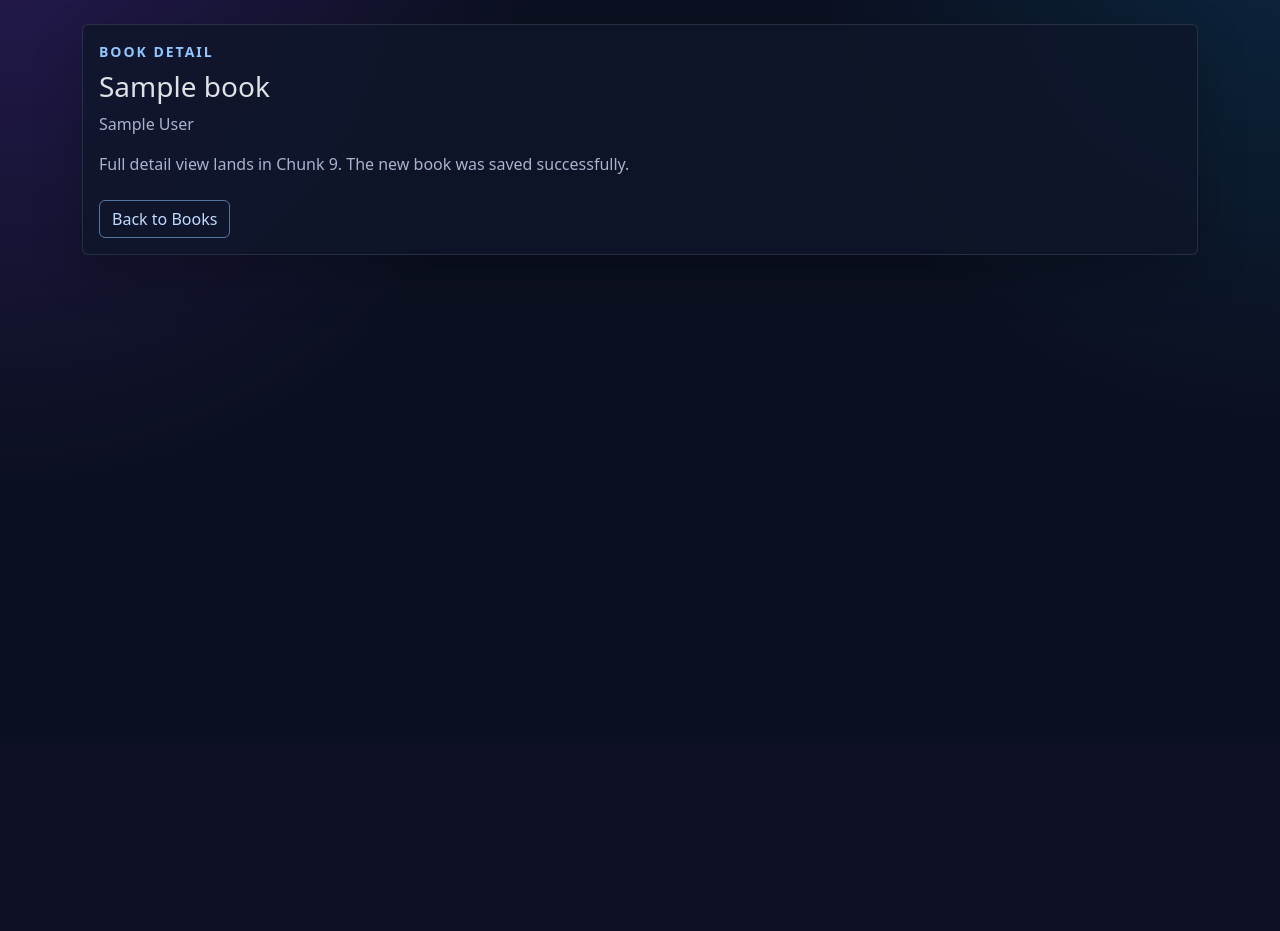
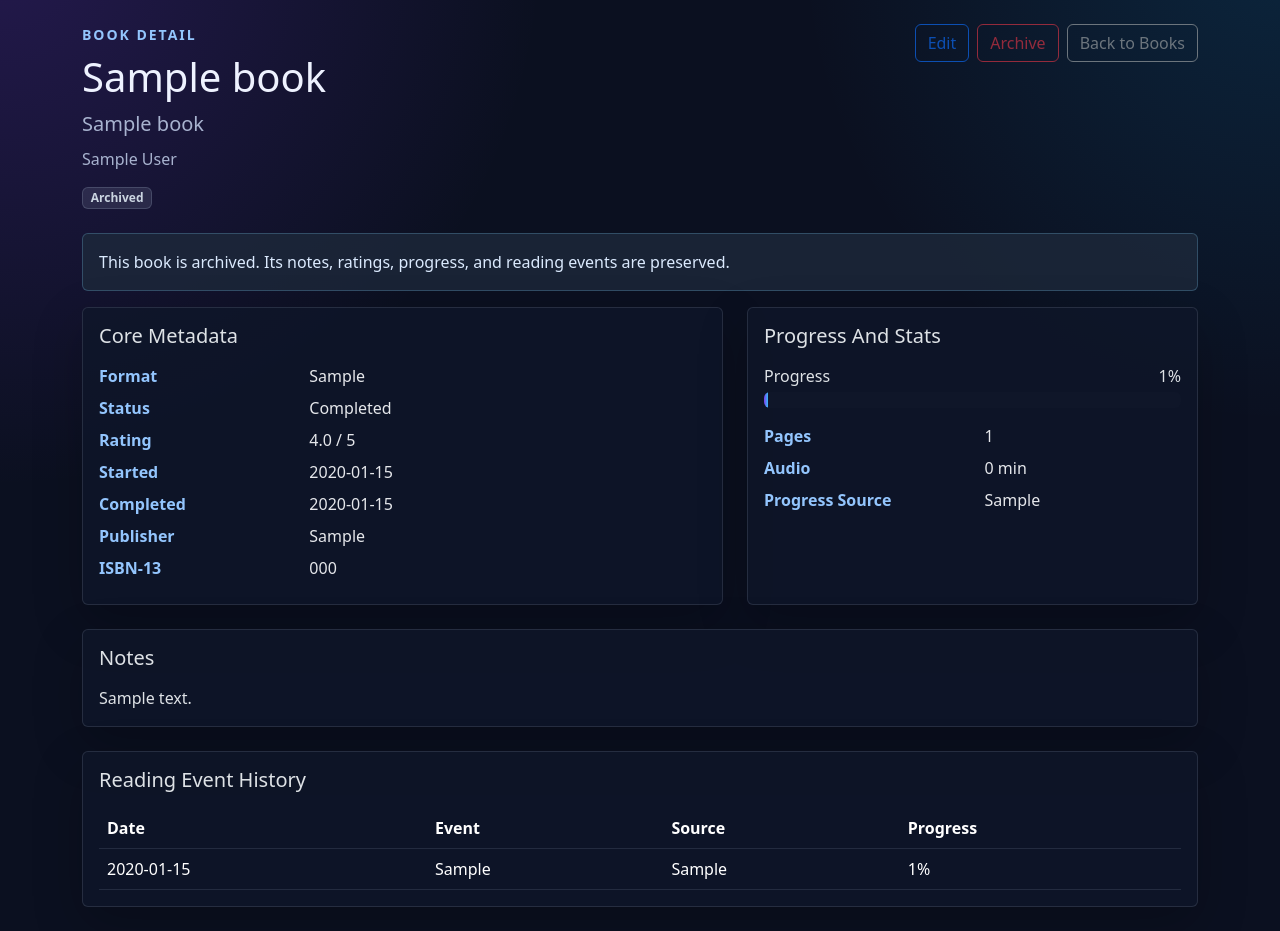
Before and after one commit to infosec-shinobi/bound_and_heard, a FastAPI app: page /books/1 in a window 1280 px wide. Shown: the part 57-988 px from the top of the page. Before the commit the page ends 337 px from the top, so only its background shows below. Run offline with FastAPI, Linux system fonts and the light colour scheme; tables that the repository leaves empty hold one stand-in row (values such as "Sample post").

Commit message:
mvp 1 chunk 9

```diff
--- a/app/api/books.py
+++ b/app/api/books.py
@@ -82,6 +82,27 @@ def parse_optional_int(
 
 def date_to_datetime(value: date) -> datetime:
     return datetime.combine(value, time.min, tzinfo=timezone.utc)
+
+
+def format_audio_seconds(audio_seconds: int | None) -> str | None:
+    if audio_seconds is None:
+        return None
+    hours = audio_seconds // 3600
+    minutes = round((audio_seconds % 3600) / 60)
+    if minutes == 60:
+        hours += 1
+        minutes = 0
+    if hours and minutes:
+        return f"{hours} hr {minutes} min"
+    if hours:
+        return f"{hours} hr"
+    return f"{minutes} min"
+
+
+def display_progress(book: Book) -> float | None:
+    if book.progress and book.progress.progress_percent is not None:
+        return book.progress.progress_percent
+    return book.manual_progress_percent
 
 
 def build_initial_events(book: Book) -> list[ReadingEvent]:
@@ -325,11 +346,12 @@ async def create_book(
     return RedirectResponse(f"/books/{book.id}", status_code=status.HTTP_303_SEE_OTHER)
 
 
-@router.get("/{book_id}", response_class=HTMLResponse)
-async def book_detail(
+@router.get("/{book_id}/edit", response_class=HTMLResponse)
+async def edit_book_placeholder(
     book_id: int,
     request: Request,
     db: Session = Depends(get_db),
+    _: None = Depends(require_write_access),
 ) -> HTMLResponse:
     book = db.get(Book, book_id)
     if book is None or book.user_id != DEFAULT_LOCAL_USER_ID:
@@ -342,6 +364,82 @@ async def book_detail(
 
     return templates.TemplateResponse(
         request,
-        "books/detail_placeholder.html",
-        template_context(request, page_title=book.title, book=book),
+        "books/action_placeholder.html",
+        template_context(
+            request,
+            page_title="Edit Book",
+            heading="Edit Book",
+            message="The protected edit form will be implemented in Chunk 10.",
+            book=book,
+        ),
+        status_code=status.HTTP_501_NOT_IMPLEMENTED,
     )
+
+
+@router.post("/{book_id}/archive")
+async def archive_book_placeholder(
+    book_id: int,
+    request: Request,
+    db: Session = Depends(get_db),
+    _: None = Depends(require_write_access),
+) -> HTMLResponse:
+    book = db.get(Book, book_id)
+    if book is None or book.user_id != DEFAULT_LOCAL_USER_ID:
+        return templates.TemplateResponse(
+            request,
+            "books/not_found.html",
+            template_context(request, page_title="Book Not Found"),
+            status_code=status.HTTP_404_NOT_FOUND,
+        )
+
+    return templates.TemplateResponse(
+        request,
+        "books/action_placeholder.html",
+        template_context(
+            request,
+            page_title="Archive Book",
+            heading="Archive Book",
+            message="Archive behavior will be implemented in Chunk 11.",
+            book=book,
+        ),
+        status_code=status.HTTP_501_NOT_IMPLEMENTED,
+    )
+
+
+@router.get("/{book_id}", response_class=HTMLResponse)
+async def book_detail(
+    book_id: int,
+    request: Request,
+    db: Session = Depends(get_db),
+) -> HTMLResponse:
+    book = db.scalars(
+        select(Book)
+        .options(joinedload(Book.progress))
+        .where(Book.id == book_id, Book.user_id == DEFAULT_LOCAL_USER_ID)
+    ).first()
+    if book is None or book.user_id != DEFAULT_LOCAL_USER_ID:
+        return templates.TemplateResponse(
+            request,
+            "books/not_found.html",
+            template_context(request, page_title="Book Not Found"),
+            status_code=status.HTTP_404_NOT_FOUND,
+        )
+
+    events = db.scalars(
+        select(ReadingEvent)
+        .where(ReadingEvent.book_id == book.id, ReadingEvent.user_id == DEFAULT_LOCAL_USER_ID)
+        .order_by(ReadingEvent.event_date.desc(), ReadingEvent.id.desc())
+    ).all()
+
+    return templates.TemplateResponse(
+        request,
+        "books/detail.html",
+        template_context(
+            request,
+            page_title=book.title,
+            book=book,
+            events=events,
+            progress_percent=display_progress(book),
+            audio_duration=format_audio_seconds(book.audio_seconds),
+        ),
+    )
--- a/app/static/app.css
+++ b/app/static/app.css
@@ -107,3 +107,34 @@ body {
 .app-archived-row {
   opacity: 0.62;
 }
+
+.app-link {
+  color: #dbeafe;
+  text-decoration-color: rgba(147, 197, 253, 0.45);
+  text-underline-offset: 0.2em;
+}
+
+.app-link:hover {
+  color: #ffffff;
+}
+
+.app-detail-list dt {
+  color: #93c5fd;
+  font-weight: 600;
+}
+
+.app-detail-list dd {
+  color: #e5e7eb;
+}
+
+.app-notes {
+  white-space: pre-wrap;
+}
+
+.progress {
+  background-color: rgba(15, 23, 42, 0.95);
+}
+
+.progress-bar {
+  background: linear-gradient(90deg, #7c3aed, #38bdf8);
+}
--- /dev/null
+++ b/app/templates/books/detail.html
@@ -0,0 +1,135 @@
+{% extends "base.html" %}
+{% from "components/actions.html" import protected_link %}
+
+{% block content %}
+  <div class="d-flex flex-column flex-lg-row align-items-lg-start justify-content-between gap-3 mb-4">
+    <div>
+      <p class="app-kicker small fw-semibold mb-2">Book detail</p>
+      <h1 class="display-6 mb-2">{{ book.title }}</h1>
+      {% if book.subtitle %}<p class="lead app-muted mb-2">{{ book.subtitle }}</p>{% endif %}
+      <p class="app-muted mb-0">{{ book.primary_author_name or 'Unknown author' }}</p>
+      {% if book.archived_at %}<span class="badge app-badge-muted mt-3">Archived</span>{% endif %}
+    </div>
+    <div class="d-flex flex-wrap gap-2">
+      {{ protected_link('Edit', '/books/' ~ book.id ~ '/edit', can_write, write_disabled_reason, 'btn btn-outline-primary') }}
+      {% if can_write %}
+        <form method="post" action="/books/{{ book.id }}/archive">
+          <button class="btn btn-outline-danger" type="submit">Archive</button>
+        </form>
+      {% else %}
+        <span class="d-inline-block" tabindex="0" data-bs-toggle="popover" data-bs-trigger="hover focus" data-bs-content="{{ write_disabled_reason }}">
+          <button class="btn btn-outline-danger" type="button" disabled>Archive</button>
+        </span>
+      {% endif %}
+      <a class="btn btn-outline-secondary" href="/books">Back to Books</a>
+    </div>
+  </div>
+
+  {% if book.archived_at %}
+    <div class="alert app-status-alert" role="status">
+      This book is archived. Its notes, ratings, progress, and reading events are preserved.
+    </div>
+  {% endif %}
+
+  <div class="row g-4">
+    <div class="col-lg-7">
+      <section class="card h-100">
+        <div class="card-body">
+          <h2 class="h5 mb-3">Core Metadata</h2>
+          <dl class="row mb-0 app-detail-list">
+            <dt class="col-sm-4">Format</dt>
+            <dd class="col-sm-8">{{ book.format.replace('_', ' ').title() }}</dd>
+            <dt class="col-sm-4">Status</dt>
+            <dd class="col-sm-8">{{ book.status.replace('_', ' ').title() }}</dd>
+            <dt class="col-sm-4">Rating</dt>
+            <dd class="col-sm-8">{% if book.rating is not none %}{{ '%.1f'|format(book.rating) }} / 5{% else %}<span class="app-muted">Not rated</span>{% endif %}</dd>
+            <dt class="col-sm-4">Started</dt>
+            <dd class="col-sm-8">{{ book.started_on or 'Not set' }}</dd>
+            <dt class="col-sm-4">Completed</dt>
+            <dd class="col-sm-8">{{ book.completed_on or 'Not set' }}</dd>
+            <dt class="col-sm-4">Publisher</dt>
+            <dd class="col-sm-8">{{ book.publisher or 'Not set' }}</dd>
+            <dt class="col-sm-4">ISBN-13</dt>
+            <dd class="col-sm-8">{{ book.isbn13 or 'Not set' }}</dd>
+          </dl>
+        </div>
+      </section>
+    </div>
+
+    <div class="col-lg-5">
+      <section class="card h-100">
+        <div class="card-body">
+          <h2 class="h5 mb-3">Progress And Stats</h2>
+          <div class="mb-3">
+            <div class="d-flex justify-content-between mb-1">
+              <span>Progress</span>
+              <span>{% if progress_percent is not none %}{{ '%.0f'|format(progress_percent) }}%{% else %}Unknown{% endif %}</span>
+            </div>
+            <div class="progress" role="progressbar" aria-label="Reading progress" aria-valuenow="{{ progress_percent or 0 }}" aria-valuemin="0" aria-valuemax="100">
+              <div class="progress-bar" style="width: {{ progress_percent or 0 }}%"></div>
+            </div>
+          </div>
+          <dl class="row mb-0 app-detail-list">
+            <dt class="col-6">Pages</dt>
+            <dd class="col-6">{{ book.page_count or 'Not set' }}</dd>
+            <dt class="col-6">Audio</dt>
+            <dd class="col-6">{{ audio_duration or 'Not set' }}</dd>
+            <dt class="col-6">Progress Source</dt>
+            <dd class="col-6">{% if book.progress %}{{ book.progress.source.title() }}{% elif book.manual_progress_percent is not none %}Manual{% else %}Not set{% endif %}</dd>
+          </dl>
+        </div>
+      </section>
+    </div>
+  </div>
+
+  <section class="card mt-4">
+    <div class="card-body">
+      <h2 class="h5 mb-3">Notes</h2>
+      {% if book.notes %}
+        <p class="mb-0 app-notes">{{ book.notes }}</p>
+      {% else %}
+        <p class="app-muted mb-0">No notes yet.</p>
+      {% endif %}
+    </div>
+  </section>
+
+  <section class="card mt-4">
+    <div class="card-body">
+      <h2 class="h5 mb-3">Reading Event History</h2>
+      {% if events %}
+        <div class="table-responsive">
+          <table class="table table-dark table-hover align-middle mb-0 app-table">
+            <thead>
+              <tr>
+                <th scope="col">Date</th>
+                <th scope="col">Event</th>
+                <th scope="col">Source</th>
+                <th scope="col">Progress</th>
+              </tr>
+            </thead>
+            <tbody>
+              {% for event in events %}
+                <tr>
+                  <td>{{ event.event_date.date() }}</td>
+                  <td>{{ event.event_type.replace('_', ' ').title() }}</td>
+                  <td>{{ event.source.title() }}</td>
+                  <td>{% if event.progress_percent is not none %}{{ '%.0f'|format(event.progress_percent) }}%{% else %}<span class="app-muted">Not set</span>{% endif %}</td>
+                </tr>
+              {% endfor %}
+            </tbody>
+          </table>
+        </div>
+      {% else %}
+        <p class="app-muted mb-0">No reading events yet.</p>
+      {% endif %}
+    </div>
+  </section>
+{% endblock %}
+
+{% block scripts %}
+  <script>
+    document.querySelectorAll('[data-bs-toggle="popover"]').forEach((element) => {
+      new bootstrap.Popover(element);
+    });
+  </script>
+{% endblock %}
--- a/app/templates/books/detail_placeholder.html
+++ /dev/null
@@ -1,13 +0,0 @@
-{% extends "base.html" %}
-
-{% block content %}
-  <section class="card">
-    <div class="card-body">
-      <p class="app-kicker small fw-semibold mb-2">Book detail</p>
-      <h1 class="h3">{{ book.title }}</h1>
-      {% if book.primary_author_name %}<p class="app-muted mb-3">{{ book.primary_author_name }}</p>{% endif %}
-      <p class="app-muted mb-4">Full detail view lands in Chunk 9. The new book was saved successfully.</p>
-      <a class="btn btn-outline-primary" href="/books">Back to Books</a>
-    </div>
-  </section>
-{% endblock %}
--- a/app/templates/books/list.html
+++ b/app/templates/books/list.html
@@ -70,7 +70,7 @@
               {% set progress = book.progress.progress_percent if book.progress and book.progress.progress_percent is not none else book.manual_progress_percent %}
               <tr {% if book.archived_at %}class="app-archived-row"{% endif %}>
                 <td>
-                  <div class="fw-semibold">{{ book.title }}</div>
+                  <a class="fw-semibold app-link" href="/books/{{ book.id }}">{{ book.title }}</a>
                   {% if book.subtitle %}<div class="small app-muted">{{ book.subtitle }}</div>{% endif %}
                   {% if book.archived_at %}<span class="badge app-badge-muted mt-1">Archived</span>{% endif %}
                 </td>
```
Also changed, not shown: app/templates/books/action_placeholder.html (added, +12 -0 lines), docs/checklists/mvp1.md (+8 -8 lines), tests/test_books.py (+100 -0 lines).
